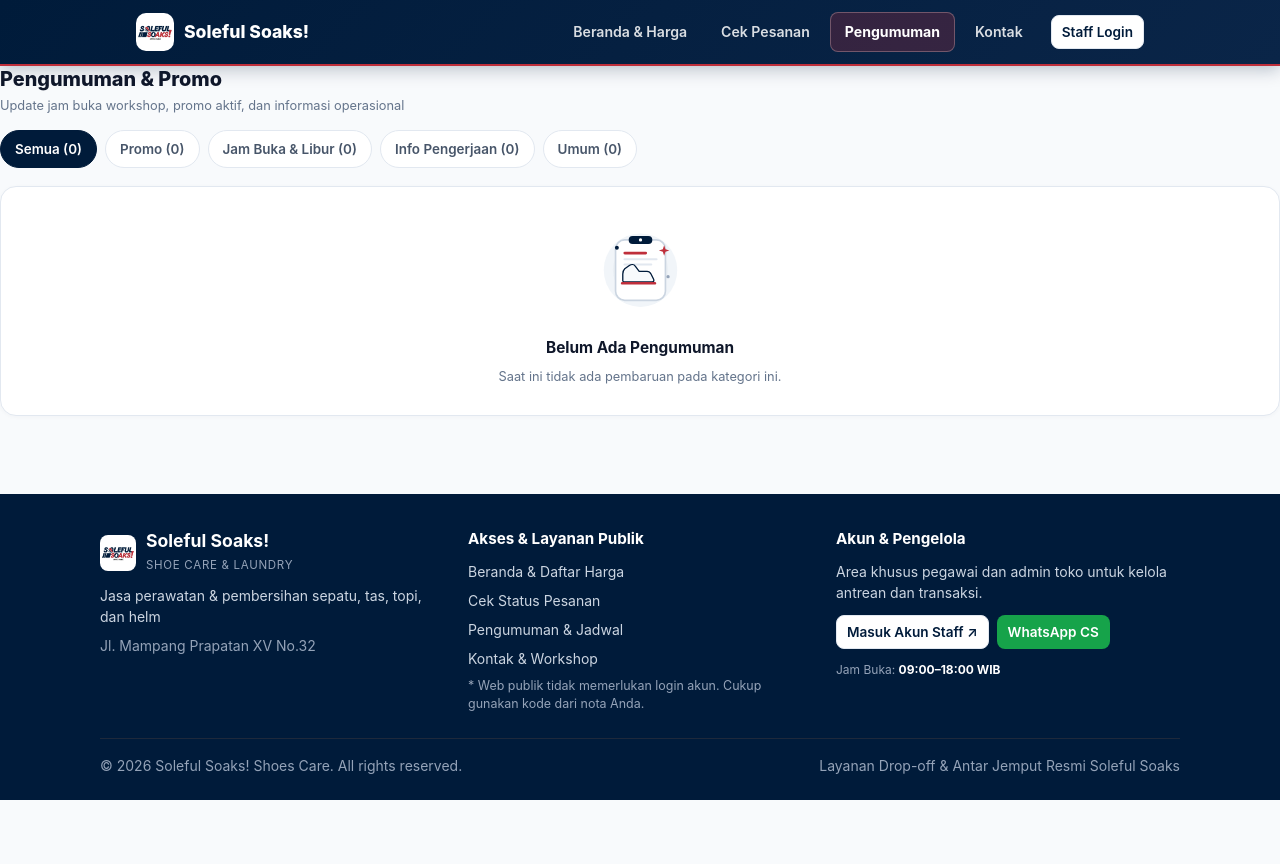
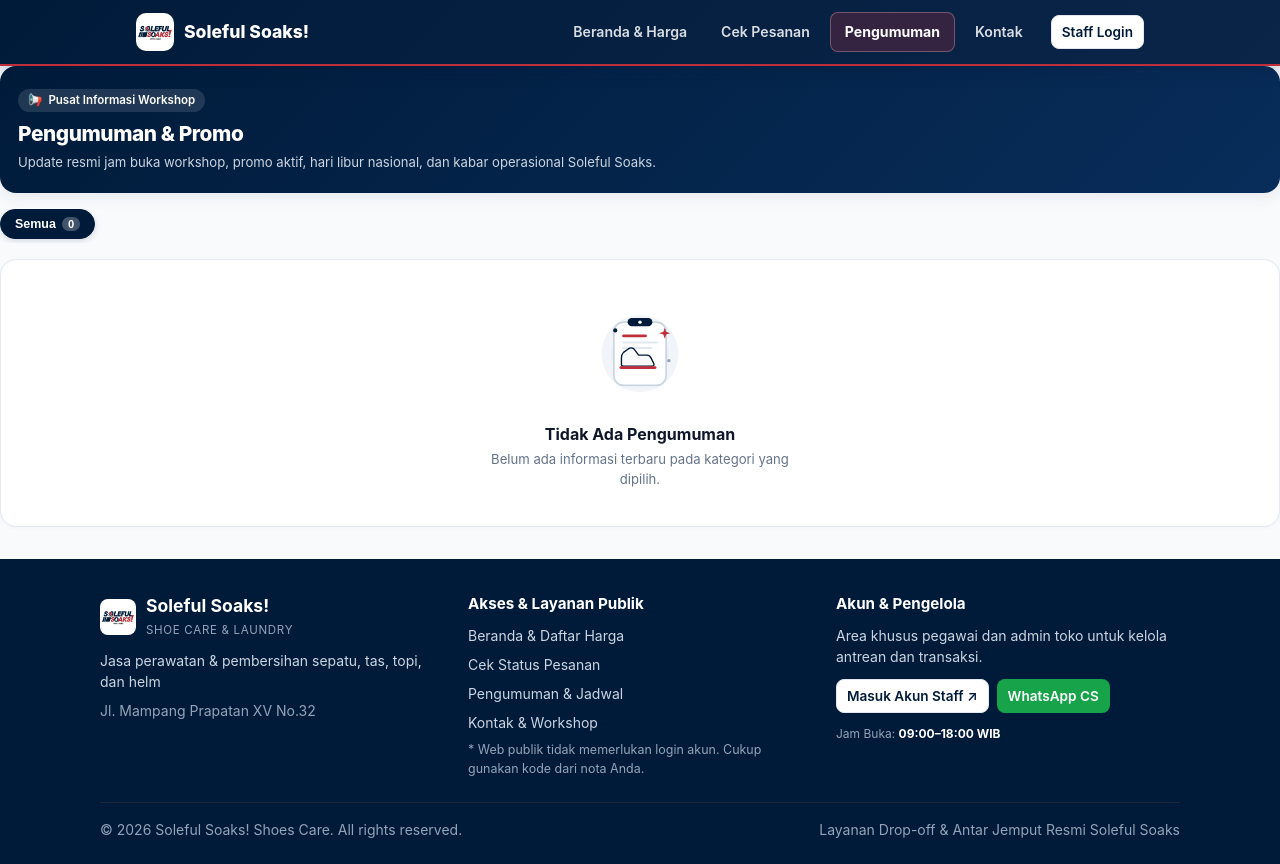
Before and after one commit to bendaharakerenbgtt/solcare, a React (Vite) app: page /pengumuman in a window 1280 px wide. Before the commit the page ends 800 px from the top, so only its background shows below. Built offline with nearby package versions, Linux system fonts and the light colour scheme.

Commit message:
feat: improve announcements UI, fix technical issue category label, and support custom category input

```diff
--- a/src/data/types.ts
+++ b/src/data/types.ts
@@ -208,7 +208,16 @@ export interface OrderPhoto {
   deleteNote: string;
 }
 
-export type AnnouncementCategory = 'kendala' | 'keterlambatan' | 'jam_operasional' | 'libur' | 'promosi' | 'lainnya';
+export type AnnouncementCategory =
+  | 'kendala'
+  | 'teknis'
+  | 'operasional'
+  | 'keterlambatan'
+  | 'jam_operasional'
+  | 'libur'
+  | 'promosi'
+  | 'lainnya'
+  | (string & {});
 
 export interface Announcement {
   id: ID;
--- a/src/lib/format.ts
+++ b/src/lib/format.ts
@@ -1,4 +1,4 @@
-import type { AnnouncementCategory, OrderStatus, PaymentMethod, PaymentStatus, Service, ServiceCategory } from '../data/types';
+import type { OrderStatus, PaymentMethod, PaymentStatus, Service, ServiceCategory } from '../data/types';
 export { displayCode } from './code';
 
 export function rupiah(n: number | null | undefined): string {
@@ -55,14 +55,26 @@ export const CATEGORY_LABEL: Record<ServiceCategory, string> = {
 export const PAYMENT_METHOD_LABEL: Record<PaymentMethod, string> = { tunai: 'Tunai', qris: 'QRIS' };
 export const PAYMENT_STATUS_LABEL: Record<PaymentStatus, string> = { lunas: 'Lunas', belum_lunas: 'Belum lunas' };
 
-export const ANNOUNCEMENT_CATEGORY_LABEL: Record<AnnouncementCategory, string> = {
+export const ANNOUNCEMENT_CATEGORY_LABEL: Record<string, string> = {
   kendala: 'Kendala teknis',
+  teknis: 'Kendala teknis',
+  operasional: 'Info operasional',
   keterlambatan: 'Potensi keterlambatan',
   jam_operasional: 'Jam operasional',
-  libur: 'Libur',
-  promosi: 'Promosi',
-  lainnya: 'Informasi',
+  libur: 'Pemberitahuan libur',
+  promosi: 'Promosi & Diskon',
+  lainnya: 'Informasi umum',
 };
+
+export function getAnnouncementCategoryLabel(category: string | undefined | null): string {
+  if (!category || !category.trim()) return 'Informasi';
+  const trimmed = category.trim();
+  if (ANNOUNCEMENT_CATEGORY_LABEL[trimmed]) {
+    return ANNOUNCEMENT_CATEGORY_LABEL[trimmed];
+  }
+  // If it's a custom string, return cleanly formatted/trimmed
+  return trimmed.charAt(0).toUpperCase() + trimmed.slice(1);
+}
 
 export const WEEKDAY_LABEL = ['Minggu', 'Senin', 'Selasa', 'Rabu', 'Kamis', 'Jumat', 'Sabtu'];
 
--- a/src/ui/admin/AnnouncementsAdminPage.tsx
+++ b/src/ui/admin/AnnouncementsAdminPage.tsx
@@ -1,8 +1,8 @@
 import React, { useState } from 'react';
 import { useAsync } from '../hooks';
 import { repo } from '../../data';
-import type { Announcement, AnnouncementCategory } from '../../data/types';
-import { fmtDateTime, ANNOUNCEMENT_CATEGORY_LABEL } from '../../lib/format';
+import type { Announcement } from '../../data/types';
+import { fmtDateTime, getAnnouncementCategoryLabel } from '../../lib/format';
 import { toLocalInput, fromLocalInput } from '../hooks';
 import { ModalPortal } from '../common/ModalPortal';
 
@@ -15,17 +15,21 @@ export const AnnouncementsAdminPage: React.FC = () => {
 
   const [title, setTitle] = useState('');
   const [body, setBody] = useState('');
-  const [category, setCategory] = useState<AnnouncementCategory>('promosi');
+  const [categoryType, setCategoryType] = useState<string>('promosi');
+  const [customCategory, setCustomCategory] = useState<string>('');
   const [publishAt, setPublishAt] = useState(toLocalInput(new Date().toISOString()));
   const [expiresAt, setExpiresAt] = useState('');
   const [status, setStatus] = useState<'draft' | 'published'>('published');
   const [important, setImportant] = useState(false);
 
+  const PRESET_CATEGORIES = ['promosi', 'operasional', 'libur', 'teknis', 'keterlambatan'];
+
   const openNew = () => {
     setEditing(null);
     setTitle('');
     setBody('');
-    setCategory('promosi');
+    setCategoryType('promosi');
+    setCustomCategory('');
     setPublishAt(toLocalInput(new Date().toISOString()));
     setExpiresAt('');
     setStatus('published');
@@ -37,7 +41,13 @@ export const AnnouncementsAdminPage: React.FC = () => {
     setEditing(a);
     setTitle(a.title);
     setBody(a.body);
-    setCategory(a.category);
+    if (PRESET_CATEGORIES.includes(a.category)) {
+      setCategoryType(a.category);
+      setCustomCategory('');
+    } else {
+      setCategoryType('custom');
+      setCustomCategory(a.category);
+    }
     setPublishAt(toLocalInput(a.publishAt));
     setExpiresAt(a.expiresAt ? toLocalInput(a.expiresAt) : '');
     setStatus(a.status);
@@ -47,12 +57,16 @@ export const AnnouncementsAdminPage: React.FC = () => {
 
   const handleSave = async (e: React.FormEvent) => {
     e.preventDefault();
+    const finalCategory = categoryType === 'custom'
+      ? (customCategory.trim() || 'Informasi')
+      : categoryType;
+
     try {
       await repo.saveAnnouncement({
         id: editing?.id,
         title,
         body,
-        category,
+        category: finalCategory,
         publishAt: fromLocalInput(publishAt) || new Date().toISOString(),
         expiresAt: expiresAt ? fromLocalInput(expiresAt) : null,
         status,
@@ -166,7 +180,7 @@ export const AnnouncementsAdminPage: React.FC = () => {
                           </div>
                         </td>
                         <td>
-                          <span className="badge teal">{ANNOUNCEMENT_CATEGORY_LABEL[a.category]}</span>
+                          <span className="badge teal">{getAnnouncementCategoryLabel(a.category)}</span>
                         </td>
                         <td>
                           <div>Mulai: {fmtDateTime(a.publishAt)}</div>
@@ -217,7 +231,7 @@ export const AnnouncementsAdminPage: React.FC = () => {
 
                   <div className="service-card-badges">
                     <span className="badge teal" style={{ fontSize: '0.72rem' }}>
-                      {ANNOUNCEMENT_CATEGORY_LABEL[a.category]}
+                      {getAnnouncementCategoryLabel(a.category)}
                     </span>
                   </div>
 
@@ -272,18 +286,34 @@ export const AnnouncementsAdminPage: React.FC = () => {
                   />
                 </label>
 
-                <label className="field">
-                  <span>Kategori *</span>
+                <div className="field">
+                  <span>Kategori Pengumuman *</span>
                   <select
-                    value={category}
-                    onChange={(e) => setCategory(e.target.value as AnnouncementCategory)}
+                    value={categoryType}
+                    onChange={(e) => setCategoryType(e.target.value)}
                   >
                     <option value="promosi">Promosi & Diskon</option>
                     <option value="operasional">Info Operasional (Buka / Tutup)</option>
                     <option value="libur">Pemberitahuan Hari Libur</option>
                     <option value="teknis">Kendala Teknis / Pemeliharaan</option>
+                    <option value="keterlambatan">Potensi Keterlambatan</option>
+                    <option value="custom">✍️ Tulis Kategori Sendiri...</option>
                   </select>
-                </label>
+                </div>
+
+                {categoryType === 'custom' && (
+                  <label className="field" style={{ marginTop: '-4px' }}>
+                    <span style={{ color: '#001b3a', fontWeight: 600 }}>Tulis Nama Kategori Kustom *</span>
+                    <input
+                      type="text"
+                      placeholder="Contoh: Info Event, Cuci Gratis, Workshop..."
+                      value={customCategory}
+                      onChange={(e) => setCustomCategory(e.target.value)}
+                      required={categoryType === 'custom'}
+                      autoFocus
+                    />
+                  </label>
+                )}
 
                 <label className="field">
                   <span>Isi Pengumuman *</span>
--- a/src/ui/public/AnnouncementsPage.tsx
+++ b/src/ui/public/AnnouncementsPage.tsx
@@ -1,26 +1,47 @@
 import React, { useMemo, useState } from 'react';
 import { useAsync } from '../hooks';
 import { repo } from '../../data';
-import { ANNOUNCEMENT_CATEGORY_LABEL, fmtDateTime } from '../../lib/format';
+import { getAnnouncementCategoryLabel, fmtDateTime } from '../../lib/format';
 import type { Announcement } from '../../data/types';
 import { EmptyStateIllustration } from '../common/Icons';
 
-type FilterGroup = 'all' | 'promosi' | 'jam_libur' | 'operasional' | 'lainnya';
+type FilterGroup = 'all' | 'promosi' | 'operasional' | 'libur' | 'teknis' | 'lainnya';
 
 const FILTER_TABS: { id: FilterGroup; label: string }[] = [
   { id: 'all', label: 'Semua' },
-  { id: 'promosi', label: 'Promo' },
-  { id: 'jam_libur', label: 'Jam Buka & Libur' },
-  { id: 'operasional', label: 'Info Pengerjaan' },
-  { id: 'lainnya', label: 'Umum' },
+  { id: 'promosi', label: 'Promo & Diskon' },
+  { id: 'operasional', label: 'Operasional' },
+  { id: 'libur', label: 'Hari Libur' },
+  { id: 'teknis', label: 'Kendala Teknis' },
+  { id: 'lainnya', label: 'Lainnya' },
 ];
 
 function matchesFilterGroup(item: Announcement, group: FilterGroup): boolean {
   if (group === 'all') return true;
-  if (group === 'promosi') return item.category === 'promosi';
-  if (group === 'jam_libur') return item.category === 'jam_operasional' || item.category === 'libur';
-  if (group === 'operasional') return item.category === 'kendala' || item.category === 'keterlambatan';
-  return item.category === 'lainnya';
+  const cat = (item.category || '').toLowerCase();
+  if (group === 'promosi') return cat === 'promosi';
+  if (group === 'operasional') return cat === 'operasional' || cat === 'jam_operasional';
+  if (group === 'libur') return cat === 'libur';
+  if (group === 'teknis') return cat === 'teknis' || cat === 'kendala' || cat === 'keterlambatan';
+  // 'lainnya': items not matching the predefined tabs
+  return !['promosi', 'operasional', 'jam_operasional', 'libur', 'teknis', 'kendala', 'keterlambatan'].includes(cat);
+}
+
+function getCategoryColor(category: string): { bg: string; text: string; border: string } {
+  const cat = (category || '').toLowerCase();
+  if (cat === 'promosi') {
+    return { bg: '#ecfdf5', text: '#059669', border: '#a7f3d0' };
+  }
+  if (cat === 'teknis' || cat === 'kendala' || cat === 'keterlambatan') {
+    return { bg: '#fff1f2', text: '#e11d48', border: '#fecdd3' };
+  }
+  if (cat === 'libur') {
+    return { bg: '#fffbeb', text: '#d97706', border: '#fde68a' };
+  }
+  if (cat === 'operasional' || cat === 'jam_operasional') {
+    return { bg: '#eff6ff', text: '#2563eb', border: '#bfdbfe' };
+  }
+  return { bg: '#f1f5f9', text: '#475569', border: '#cbd5e1' };
 }
 
 export const AnnouncementsPage: React.FC = () => {
@@ -33,67 +54,122 @@ export const AnnouncementsPage: React.FC = () => {
 
   return (
     <div className="public-container">
-      <div className="stack" style={{ gap: '14px' }}>
-        {/* Header */}
-        <div style={{ marginTop: '2px' }}>
-          <h1 style={{ margin: 0, fontSize: '1.24rem', fontWeight: 800, color: '#0f172a' }}>
+      <div className="stack" style={{ gap: '16px' }}>
+        {/* Header Banner */}
+        <div
+          style={{
+            background: 'linear-gradient(135deg, #001b3a 0%, #082d5a 100%)',
+            borderRadius: '16px',
+            padding: '20px 18px',
+            color: '#ffffff',
+            boxShadow: '0 4px 16px rgba(0, 27, 58, 0.08)',
+          }}
+        >
+          <div style={{ display: 'inline-flex', alignItems: 'center', gap: '6px', background: 'rgba(255,255,255,0.12)', padding: '3px 10px', borderRadius: '999px', fontSize: '0.72rem', fontWeight: 600, marginBottom: '10px' }}>
+            <span>📢</span>
+            <span>Pusat Informasi Workshop</span>
+          </div>
+          <h1 style={{ margin: '0 0 6px', fontSize: '1.3rem', fontWeight: 800, letterSpacing: '-0.02em', color: '#ffffff' }}>
             Pengumuman &amp; Promo
           </h1>
-          <span style={{ fontSize: '0.8rem', color: '#64748b' }}>
-            Update jam buka workshop, promo aktif, dan informasi operasional
-          </span>
+          <p style={{ margin: 0, fontSize: '0.82rem', color: '#cbd5e1', lineHeight: 1.5 }}>
+            Update resmi jam buka workshop, promo aktif, hari libur nasional, dan kabar operasional Soleful Soaks.
+          </p>
         </div>
 
-        {/* Bilas Filter Pills */}
-        <div className="orders-filter-grid">
+        {/* Scrollable Filter Chips / Tabs */}
+        <div
+          style={{
+            display: 'flex',
+            gap: '8px',
+            overflowX: 'auto',
+            paddingBottom: '4px',
+            scrollbarWidth: 'none',
+            WebkitOverflowScrolling: 'touch',
+          }}
+        >
           {FILTER_TABS.map((tab) => {
             const active = filter === tab.id;
             const count = (list || []).filter((it) => matchesFilterGroup(it, tab.id)).length;
+            if (count === 0 && tab.id !== 'all' && filter !== tab.id) return null;
             return (
               <button
                 key={tab.id}
                 type="button"
                 onClick={() => setFilter(tab.id)}
-                className="activity-filter-btn"
                 style={{
+                  flexShrink: 0,
+                  display: 'inline-flex',
+                  alignItems: 'center',
+                  gap: '6px',
+                  padding: '7px 14px',
+                  borderRadius: '999px',
+                  fontSize: '0.78rem',
+                  fontWeight: active ? 700 : 500,
                   background: active ? '#001b3a' : '#ffffff',
-                  color: active ? '#ffffff' : '#475569',
-                  border: active ? '1px solid #001b3a' : '1px solid #e2e8f0',
+                  color: active ? '#ffffff' : '#334155',
+                  border: active ? '1.5px solid #001b3a' : '1px solid #e2e8f0',
+                  boxShadow: active ? '0 2px 6px rgba(0, 27, 58, 0.15)' : 'none',
                   cursor: 'pointer',
+                  transition: 'all 0.15s ease',
                 }}
               >
-                {tab.label} ({count})
+                <span>{tab.label}</span>
+                <span
+                  style={{
+                    fontSize: '0.7rem',
+                    padding: '1px 6px',
+                    borderRadius: '999px',
+                    background: active ? 'rgba(255, 255, 255, 0.25)' : '#f1f5f9',
+                    color: active ? '#ffffff' : '#64748b',
+                    fontWeight: 600,
+                  }}
+                >
+                  {count}
+                </span>
               </button>
             );
           })}
         </div>
 
-        {/* List */}
+        {/* List of Announcements */}
         {loading ? (
-          <div className="empty">Memuat pengumuman...</div>
+          <div className="empty" style={{ padding: '40px 16px', textAlign: 'center' }}>
+            <span style={{ fontSize: '0.86rem', color: '#64748b' }}>Memuat pengumuman...</span>
+          </div>
         ) : filtered.length === 0 ? (
-          <div className="public-card" style={{ textAlign: 'center', padding: '28px 16px' }}>
-            <EmptyStateIllustration size={105} />
-            <strong style={{ display: 'block', fontSize: '0.96rem', color: '#0f172a', marginBottom: '4px' }}>
-              Belum Ada Pengumuman
+          <div className="public-card" style={{ textAlign: 'center', padding: '36px 20px', borderRadius: '16px' }}>
+            <EmptyStateIllustration size={110} />
+            <strong style={{ display: 'block', fontSize: '1rem', color: '#0f172a', marginTop: '12px', marginBottom: '4px' }}>
+              Tidak Ada Pengumuman
             </strong>
-            <span style={{ fontSize: '0.8rem', color: '#64748b' }}>
-              Saat ini tidak ada pembaruan pada kategori ini.
+            <span style={{ fontSize: '0.82rem', color: '#64748b', maxWidth: '320px', display: 'inline-block' }}>
+              Belum ada informasi terbaru pada kategori yang dipilih.
             </span>
           </div>
         ) : (
-          <div className="stack" style={{ gap: '12px' }}>
-            {filtered.map((item) => (
+          <div className="stack" style={{ gap: '14px' }}>
+            {filtered.map((item) => {
+              const catColors = getCategoryColor(item.category);
+              const label = getAnnouncementCategoryLabel(item.category);
+
+              return (
                 <article
                   key={item.id}
-                className="public-card"
                   style={{
-                  borderLeft: item.important ? '4px solid #bf2f3b' : '4px solid #001b3a',
-                  background: item.important ? '#fef2f2' : '#ffffff',
-                  borderColor: item.important ? '#fecaca' : '#e2e8f0',
-                  borderLeftColor: item.important ? '#bf2f3b' : '#001b3a',
+                    background: '#ffffff',
+                    borderRadius: '16px',
+                    border: item.important ? '1.5px solid #fca5a5' : '1px solid #e2e8f0',
+                    borderLeft: item.important ? '5px solid #bf2f3b' : '5px solid #001b3a',
+                    boxShadow: item.important
+                      ? '0 4px 14px rgba(191, 47, 59, 0.08)'
+                      : '0 2px 8px rgba(0, 0, 0, 0.04)',
+                    padding: '16px 18px',
+                    position: 'relative',
+                    overflow: 'hidden',
                   }}
                 >
+                  {/* Top Badges & Time */}
                   <div
                     style={{
                       display: 'flex',
@@ -101,10 +177,10 @@ export const AnnouncementsPage: React.FC = () => {
                       justifyContent: 'space-between',
                       gap: '8px',
                       flexWrap: 'wrap',
-                    marginBottom: '8px',
+                      marginBottom: '10px',
                     }}
                   >
-                  <div style={{ display: 'flex', alignItems: 'center', gap: '6px' }}>
+                    <div style={{ display: 'flex', alignItems: 'center', gap: '6px', flexWrap: 'wrap' }}>
                       {item.important && (
                         <span
                           style={{
@@ -112,28 +188,71 @@ export const AnnouncementsPage: React.FC = () => {
                             color: '#ffffff',
                             fontSize: '0.68rem',
                             fontWeight: 800,
-                          padding: '2px 8px',
+                            letterSpacing: '0.04em',
+                            padding: '3px 9px',
                             borderRadius: '999px',
+                            display: 'inline-flex',
+                            alignItems: 'center',
+                            gap: '4px',
+                            boxShadow: '0 1px 4px rgba(191, 47, 59, 0.3)',
                           }}
                         >
-                        PENTING
+                          <span style={{ fontSize: '0.65rem' }}>⚠️</span> PENTING
                         </span>
                       )}
-                    <span className="badge teal" style={{ fontSize: '0.72rem' }}>
-                      {ANNOUNCEMENT_CATEGORY_LABEL[item.category]}
+                      <span
+                        style={{
+                          background: catColors.bg,
+                          color: catColors.text,
+                          border: `1px solid ${catColors.border}`,
+                          fontSize: '0.72rem',
+                          fontWeight: 700,
+                          padding: '2.5px 10px',
+                          borderRadius: '999px',
+                          display: 'inline-block',
+                        }}
+                      >
+                        {label}
                       </span>
                     </div>
-                  <span className="xs muted price">{fmtDateTime(item.publishAt)}</span>
+
+                    <div style={{ display: 'inline-flex', alignItems: 'center', gap: '4px', fontSize: '0.74rem', color: '#64748b' }}>
+                      <svg width="13" height="13" viewBox="0 0 24 24" fill="none" stroke="currentColor" strokeWidth="2" strokeLinecap="round" strokeLinejoin="round">
+                        <circle cx="12" cy="12" r="10" />
+                        <polyline points="12 6 12 12 16 14" />
+                      </svg>
+                      <span>{fmtDateTime(item.publishAt)}</span>
+                    </div>
                   </div>
 
-                <h2 style={{ margin: '0 0 6px', fontSize: '1.02rem', fontWeight: 800, color: '#0f172a' }}>
+                  {/* Title */}
+                  <h2
+                    style={{
+                      margin: '0 0 8px',
+                      fontSize: '1.05rem',
+                      fontWeight: 800,
+                      color: item.important ? '#991b1b' : '#0f172a',
+                      lineHeight: 1.35,
+                    }}
+                  >
                     {item.title}
                   </h2>
-                <p style={{ whiteSpace: 'pre-line', margin: 0, fontSize: '0.84rem', color: '#334155', lineHeight: 1.55 }}>
+
+                  {/* Body Text */}
+                  <p
+                    style={{
+                      whiteSpace: 'pre-line',
+                      margin: 0,
+                      fontSize: '0.86rem',
+                      color: '#334155',
+                      lineHeight: 1.6,
+                    }}
+                  >
                     {item.body}
                   </p>
                 </article>
-            ))}
+              );
+            })}
           </div>
         )}
       </div>
--- a/src/ui/public/HomePage.tsx
+++ b/src/ui/public/HomePage.tsx
@@ -4,7 +4,7 @@ import { useAsync } from '../hooks';
 import { repo } from '../../data';
 import { SEED_SERVICES } from '../../data/seed';
 import {
-  ANNOUNCEMENT_CATEGORY_LABEL,
+  getAnnouncementCategoryLabel,
   durationLabel,
   priceLabel,
   whatsappLink,
@@ -358,7 +358,7 @@ export const HomePage: React.FC = () => {
                         marginRight: '6px',
                       }}
                     >
-                      {ANNOUNCEMENT_CATEGORY_LABEL[a.category] || 'Info'}
+                      {getAnnouncementCategoryLabel(a.category)}
                     </span>
                     <strong>{a.title}</strong> — {a.body}
                   </div>
```
Lines whose indentation alone changed are shown as unchanged.
